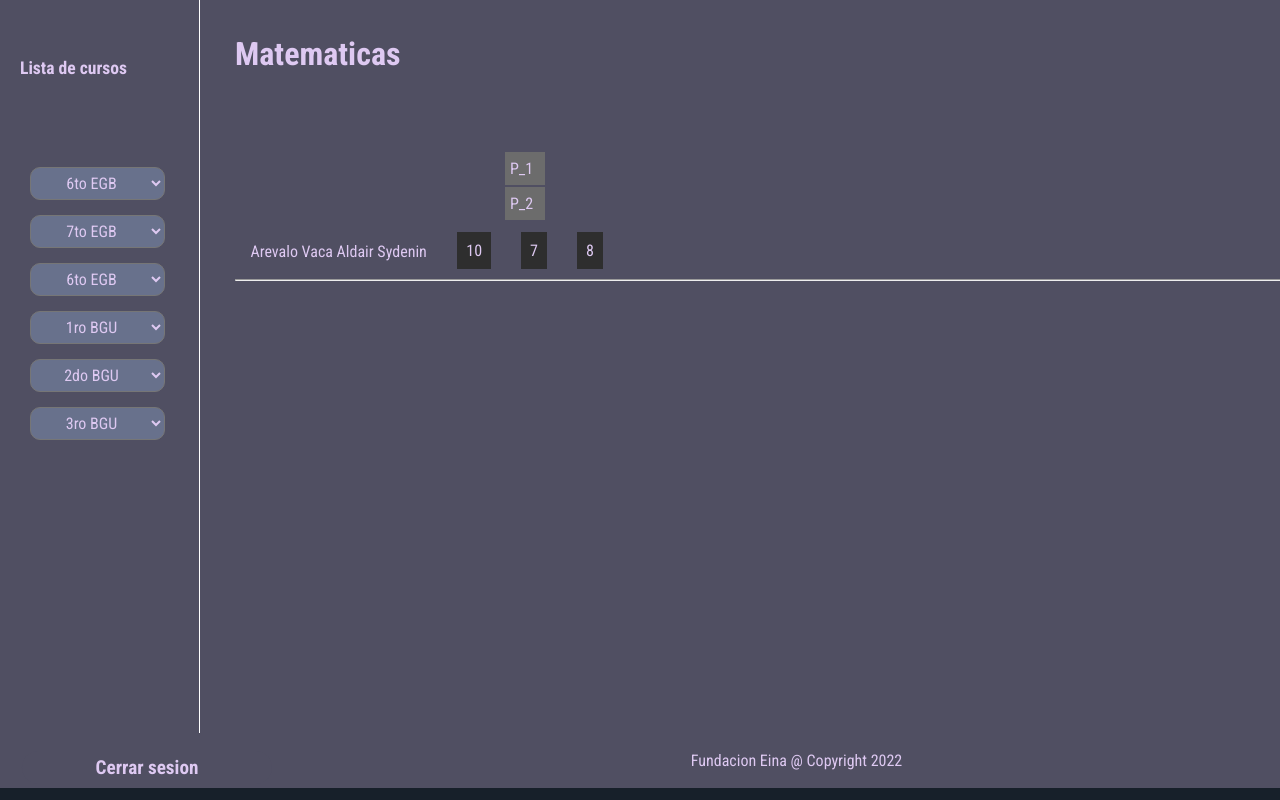
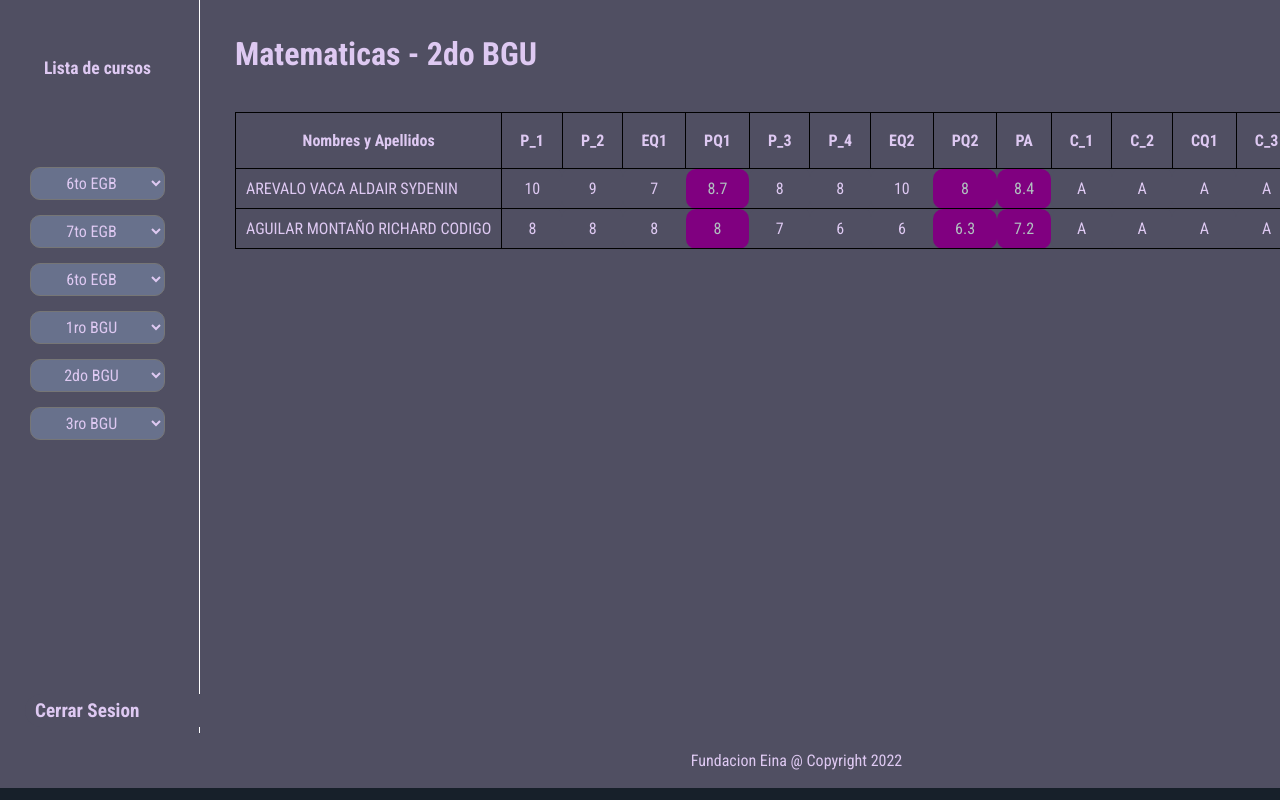
Before and after one commit to ZekoCode/Fundacion, a React (Create React App) app: page /curso in a window 1280 px wide. Shown: the top 800 px of the page. Built offline with nearby package versions, Linux system fonts and the light colour scheme.

Commit message:
Updatess

```diff
--- a/package.json
+++ b/package.json
@@ -3,14 +3,19 @@
   "version": "0.1.0",
   "private": true,
   "dependencies": {
+    "@material-ui/core": "^4.12.4",
     "@testing-library/jest-dom": "^5.16.2",
     "@testing-library/react": "^12.1.3",
     "@testing-library/user-event": "^13.5.0",
     "axios": "^0.26.1",
+    "bootstrap": "^5.1.3",
+    "material-table": "^2.0.3",
     "react": "^17.0.2",
+    "react-data-table-component": "^7.5.0",
     "react-dom": "^17.0.2",
     "react-router-dom": "^6.3.0",
     "react-scripts": "5.0.0",
+    "styled-components": "^5.3.5",
     "universal-cookie": "^4.0.4",
     "uuid": "^8.3.2",
     "web-vitals": "^2.1.4"
--- a/src/components/atoms/Selector.jsx
+++ b/src/components/atoms/Selector.jsx
@@ -1,5 +1,5 @@
 import React from 'react'
-import {v4} from 'uuid'
+import './styles.css'
 
 function Selector({listaMaterias}) {
   return (
--- /dev/null
+++ b/src/components/atoms/buttonForm/ButtonForm.jsx
@@ -0,0 +1,14 @@
+import React from 'react'
+import './Styles.css'
+
+function ButtonForm({sesion}) {
+    return (
+      <div className='form__control'>
+
+           <label className='btn--submit' >{sesion}</label>
+
+      </div>
+    )
+  }
+
+export default ButtonForm
--- a/src/components/atoms/buttonForm/styles.css
+++ b/src/components/atoms/buttonForm/styles.css
@@ -1,8 +1,7 @@
 .form__control{
     margin: 15px -30px;
     width: 90px;
-    /* background-color: aquamarine; */
-
+    /*background-color: aquamarine;*/
 }
 
 .btn--submit{
@@ -12,8 +11,7 @@
     border-radius: 5px;
     border: none;
     font-size: 1.1rem;
-    padding: 5px 0px;
-    font-weight: bold;
-    display: block;
-    margin: 5px -8px;
+    padding: 1px 5px;
+    text-align: left;
+    margin: 0px -5px;
 }
--- a/src/components/atoms/subtitleForm/styles.css
+++ b/src/components/atoms/subtitleForm/styles.css
@@ -4,4 +4,5 @@
     width: 155px;
     margin: -50px;
     padding: 10px;
+    text-align: center;
 }
--- a/src/components/atoms/textForm/styles.css
+++ b/src/components/atoms/textForm/styles.css
@@ -6,8 +6,8 @@
     color: #DEC9F2;
     display: flex;
     flex-direction:row;
-    justify-content: flex-start;
+    justify-content: center;
     align-items: center;
     position: relative;
-    left: 270px;
+    left: 220px;
 }
--- a/src/components/organisms/visionCurso/VisionCurso.jsx
+++ b/src/components/organisms/visionCurso/VisionCurso.jsx
@@ -1,11 +1,11 @@
-import React from 'react'
+import React from 'react';
 import SubtitleForm from '../../atoms/subtitleForm/SubtitleForm'
 import './styles.css'
 import Selector from '../../atoms/Selector'
-import NotasForm from '../../atoms/notasForm/NotasForm'
-import NombreEstudiante from '../../atoms/nombreEstudiante/NombreEstudiante'
-import TextForm from '../../atoms/textForm/TextForm'
+import ButtonForm from '../../atoms/buttonForm/ButtonForm';
 import TitleForm from '../../atoms/titleForm/TitleForm'
+
+
 
 function VisionCurso() {
 
@@ -85,27 +85,112 @@ function VisionCurso() {
             </select>
           </div>
 
-          <br/><br/><br/><br/><br/><br/><br/><br/><br/><br/><br/><br/><br/><br/>
+          <br/><br/><br/><br/><br/><br/><br/><br/><br/><br/><br/>
 
-          <div className='form__control'>
-            <button className='btn--submit' type='submit'>Cerrar sesion</button>
-          </div>
+          <ButtonForm sesion='Cerrar Sesion' />
 
         </div>
 
 
         <div className="contenido">
 
-          <TitleForm text='Matematicas'/><br/><br/><br/>
-          <TextForm indices='P_1'/>
-          <TextForm indices='P_2'/>
-          <br/>
-          <NombreEstudiante estudiante='Arevalo Vaca Aldair Sydenin'/>
-          <NotasForm numero='10'/>
-          <NotasForm numero='7'/>
-          <NotasForm numero='8'/>
-          <br/><br/>
-          <hr />
+          <TitleForm text='Matematicas - 2do BGU'/><br/>
+
+          <table className='Tablas'>
+            <th className='th'>
+              Nombres y Apellidos
+            </th>
+            <th className='th'>
+              P_1
+            </th>
+            <th className='th'>
+              P_2
+            </th>
+            <th className='th'>
+              EQ1
+            </th>
+            <th className='th'>
+              PQ1
+            </th>
+            <th className='th'>
+              P_3
+            </th>
+            <th className='th'>
+              P_4
+            </th>
+            <th className='th'>
+              EQ2
+            </th>
+            <th className='th'>
+              PQ2
+            </th>
+            <th className='th'>
+              PA
+            </th>
+            <th className='th'>
+              C_1
+            </th>
+            <th className='th'>
+              C_2
+            </th>
+            <th className='th'>
+              CQ1
+            </th>
+            <th className='th'>
+              C_3
+            </th>
+            <th className='th'>
+              C_4
+            </th>
+            <th className='th'>
+              CQ2
+            </th>
+            <th className='th'>
+              CF
+            </th>
+
+            <tr className='tr'>
+              <td className='tr'>AREVALO VACA ALDAIR SYDENIN</td>
+              <td className='td'>10</td>
+              <td className='td'>9</td>
+              <td className='td'>7</td>
+              <td className='tdr'>8.7</td>
+              <td className='td'>8</td>
+              <td className='td'>8</td>
+              <td className='td'>10</td>
+              <td className='tdr'>8</td>
+              <td className='tdr'>8.4</td>
+              <td className='td'>A</td>
+              <td className='td'>A</td>
+              <td className='td'>A</td>
+              <td className='td'>A</td>
+              <td className='td'>A</td>
+              <td className='td'>A</td>
+              <td className='td'>A</td>
+            </tr>
+
+            <tr className='tr'>
+              <td className='tr'>AGUILAR MONTAÑO RICHARD CODIGO</td>
+              <td className='td'>8</td>
+              <td className='td'>8</td>
+              <td className='td'>8</td>
+              <td className='tdr'>8</td>
+              <td className='td'>7</td>
+              <td className='td'>6</td>
+              <td className='td'>6</td>
+              <td className='tdr'>6.3</td>
+              <td className='tdr'>7.2</td>
+              <td className='td'>A</td>
+              <td className='td'>A</td>
+              <td className='td'>A</td>
+              <td className='td'>A</td>
+              <td className='td'>A</td>
+              <td className='td'>A</td>
+              <td className='td'>A</td>
+            </tr>
+
+
+          </table>
 
         </div>
 
--- a/src/components/organisms/visionCurso/styles.css
+++ b/src/components/organisms/visionCurso/styles.css
@@ -27,19 +27,13 @@ body {
     color: #0f0;
 }
 
-.cabecera {
-    color:#ff9;
-    background-color:#000 ;
-    padding:10px;
-}
-
 .contenedor {
     margin:0 auto;
     width:1593px;
 }
 
 .contenido {
-    background-color:#504F62;
+    background-color: #504F62;
     float:left;
     height:663px;
     padding:35px;
@@ -70,17 +64,45 @@ body {
     border-radius: 10px;
 }
 
-.btn--submit{
-    width: 150px;
-    background: #68718C;
+.Tablas{
+    border: 1px solid black;
+    border-collapse: collapse;
+    background-color: #504F62;
     color: #DEC9F2;
-    border-radius: 5px;
-    border: none;
-    font-size: 1.1rem;
-    padding: 5px 0px;
-    font-weight: bold;
-    display: block;
-    margin: 5px -8px;
+}
+
+.th{
+    padding: 18px;
+    border: 1px solid black;
+    border-collapse: collapse;
+    color: #DEC9F2;
+    background-color: #504F62;
+}
+
+.tr{
+    padding: 10px;
+    border: 1px solid black;
+    border-collapse: collapse;
+    color: #DEC9F2;
+    background-color: #504F62;
+}
+
+.td{
+    padding: 10px;
+    border: 1px;
+    color: #DEC9F2;
+    border-radius: 8px;
+    text-align: center;
+    background-color: #504F62;
+}
+
+.tdr{
+    padding: 10px;
+    border: 1px;
+    color: rgb(176, 192, 191);
+    border-radius:  10px;
+    text-align: center;
+    background-color: purple;
 }
 
 .pie {
```
Also changed, not shown: src/components/atoms/buttonForm/Button.jsx (deleted, +0 -14 lines), 1 other file (tests, documents, lock files or other folders).
